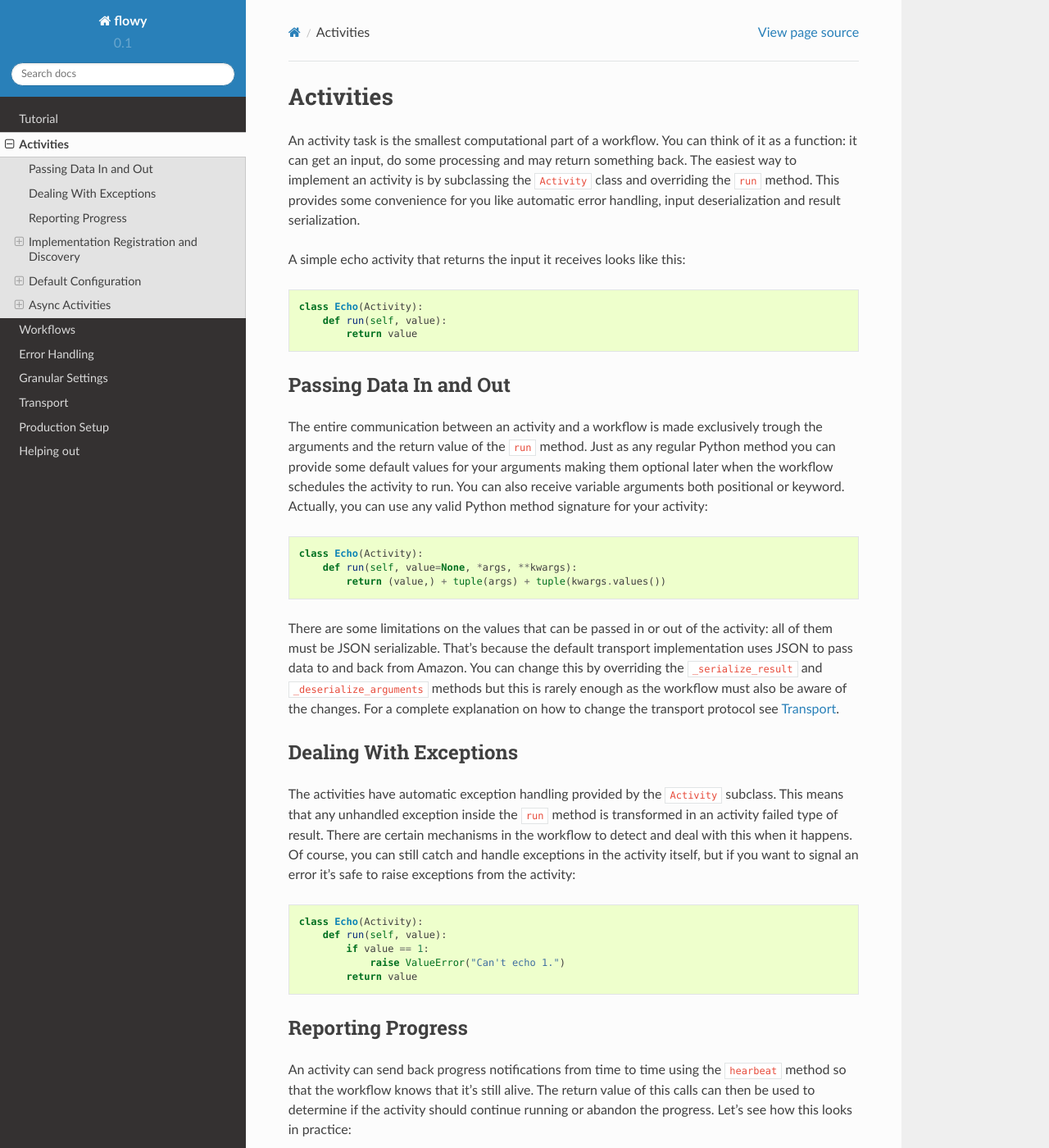
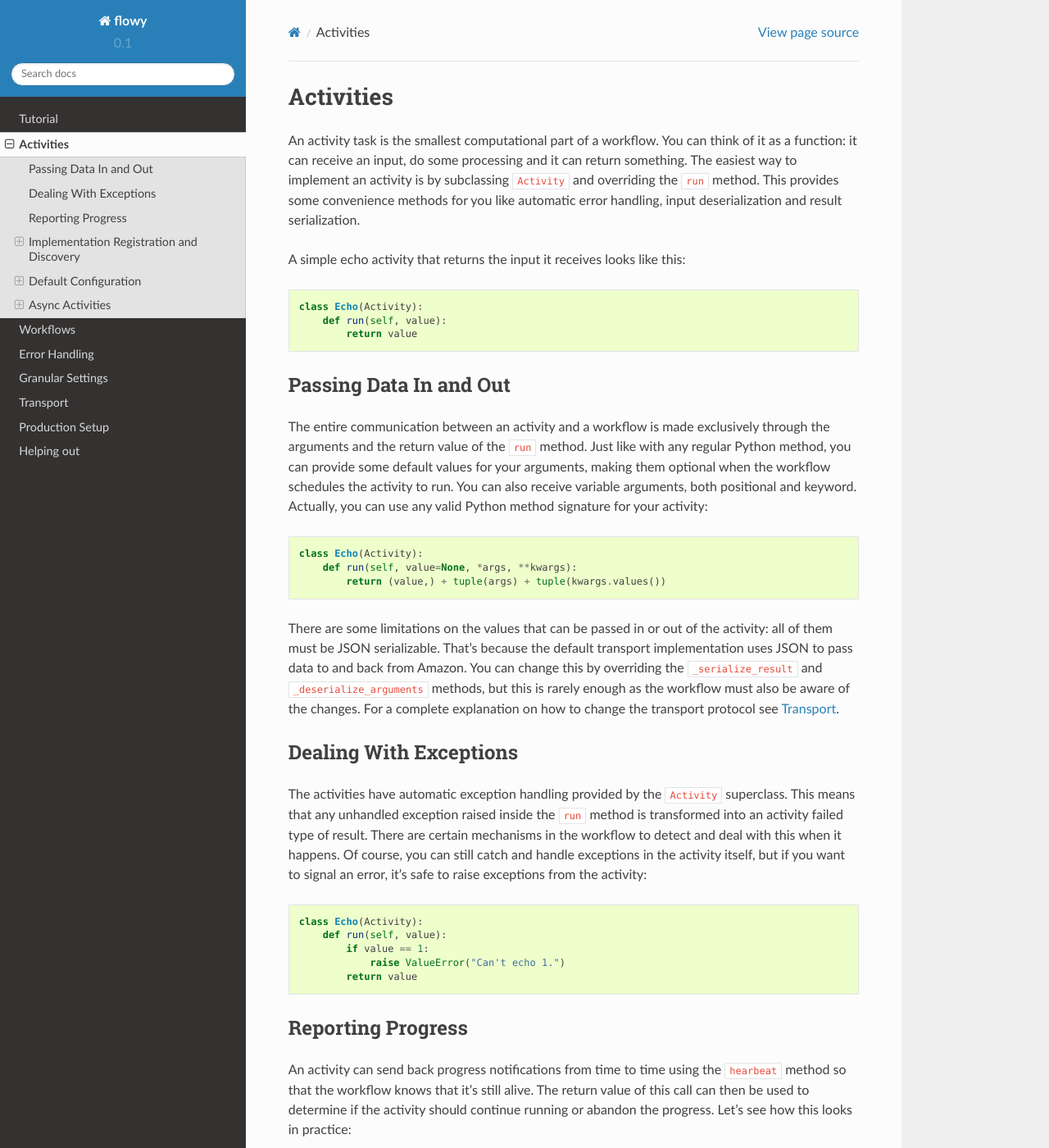
Before and after one commit to severb/flowy, a Sphinx documentation site: the page built from docs/indepth/activity.rst, in a window 1280 px wide and 1400 px high. Shown: the whole window at 82% size. Built offline with Sphinx 7.4.7 and the Read the Docs theme 2.0.0, drawn with Linux system fonts in a browser that asks for light colours; some of the changed text lies outside the part shown.

Commit message:
Fix typos

```diff
--- a/docs/indepth/activity.rst
+++ b/docs/indepth/activity.rst
@@ -4,10 +4,10 @@ Activities
 ==========
 
 An activity task is the smallest computational part of a workflow. You can
-think of it as a function: it can get an input, do some processing and may
-return something back. The easiest way to implement an activity is by
-subclassing the ``Activity`` class and overriding the ``run`` method. This
-provides some convenience for you like automatic error handling, input
+think of it as a function: it can receive an input, do some processing and it
+can return something. The easiest way to implement an activity is by
+subclassing ``Activity`` and overriding the ``run`` method. This
+provides some convenience methods for you like automatic error handling, input
 deserialization and result serialization.
 
 A simple echo activity that returns the input it receives looks like this::
@@ -21,11 +21,11 @@ Passing Data In and Out
 -----------------------
 
 The entire communication between an activity and a workflow is made exclusively
-trough the arguments and the return value of the ``run`` method.  Just as any
-regular Python method you can provide some default values for your arguments
-making them optional later when the workflow schedules the activity to run. You
-can also receive variable arguments both positional or keyword. Actually, you
-can use any valid Python method signature for your activity::
+through the arguments and the return value of the ``run`` method.  Just like
+with any regular Python method, you can provide some default values for your
+arguments, making them optional when the workflow schedules the activity to
+run. You can also receive variable arguments, both positional and keyword.
+Actually, you can use any valid Python method signature for your activity::
 
     class Echo(Activity):
         def run(self, value=None, *args, **kwargs):
@@ -35,7 +35,7 @@ There are some limitations on the values that can be passed in or out of the
 activity: all of them must be JSON serializable. That's because the default
 transport implementation uses JSON to pass data to and back from Amazon. You
 can change this by overriding the ``_serialize_result`` and
-``_deserialize_arguments`` methods but this is rarely enough as the workflow
+``_deserialize_arguments`` methods, but this is rarely enough as the workflow
 must also be aware of the changes. For a complete explanation on how to change
 the transport protocol see :ref:`transport`.
 
@@ -44,11 +44,12 @@ Dealing With Exceptions
 -----------------------
 
 The activities have automatic exception handling provided by the ``Activity``
-subclass. This means that any unhandled exception inside the ``run`` method is
-transformed in an activity failed type of result. There are certain mechanisms
-in the workflow to detect and deal with this when it happens. Of course, you
-can still catch and handle exceptions in the activity itself, but if you want
-to signal an error it's safe to raise exceptions from the activity::
+superclass. This means that any unhandled exception raised inside the ``run``
+method is transformed into an activity failed type of result. There are certain
+mechanisms in the workflow to detect and deal with this when it happens. Of
+course, you can still catch and handle exceptions in the activity itself, but
+if you want to signal an error, it's safe to raise exceptions from the
+activity::
 
     class Echo(Activity):
         def run(self, value):
@@ -62,7 +63,7 @@ Reporting Progress
 
 An activity can send back progress notifications from time to time using the
 ``hearbeat`` method so that the workflow knows that it's still alive. The
-return value of this calls can then be used to determine if the activity should
+return value of this call can then be used to determine if the activity should
 continue running or abandon the progress. Let's see how this looks in
 practice::
 
@@ -116,20 +118,20 @@ existing activities.
 
     It begins by scanning for activity implementations in the *package* list of
     Python package or module objects skipping the ones in the *ignore* list.
-    This two arguments have the same semantic as the ones in the venusian
+    These two arguments have the same semantic value as the ones in the venusian
     `scan`_ method. By default, if no modules are provided it scans the current
     module.
 
     If you want to construct and customize your own SWF `Layer1`_ instance you
-    can pass it in trough the *layer1* attribute.
+    can pass it in through the *layer1* attribute.
 
     If *reg_remote* flag is set it attempts to register the activities
     remotely. The activities need be registered remotely before a workflow can
     schedule any of them. This flag makes it possible to start a lot of workers
     at the same time without all of them doing the remote registration calls.
 
-    The *loop* is mainly used for testing to force the main loop only run for a
-    limited number of iterations. By default the main loop runs forever.
+    The *loop* is mainly used for testing to force the main loop to run only
+    for a limited number of iterations. By default the main loop runs forever.
 
 
 Default Configuration
@@ -138,7 +140,7 @@ Default Configuration
 The ``activity`` decorator does more than just making the implementation
 discoverable, it's also  used to provide activity metadata. The name and the
 version are required and are used to identify the activity. The task list is
-also required but like the other timeout related values it's only a default
+also required but, like the other timeout related values, it's only a default
 value - it can be overridden from the workflow.
 
 .. function:: flowy.swf.scanner.activity(name, version, task_list, heartbeat=None, schedule_to_close=420, schedule_to_start=120, start_to_close=300)
@@ -168,7 +170,8 @@ value - it can be overridden from the workflow.
 .. seealso::
 
     `Amazon SWF Timeout Types`_
-        A document describing in great detail the different types of timeout timers.
+        A document describing in great detail the different types of timeout
+        timers.
 
 
 Async Activities
@@ -176,7 +179,7 @@ Async Activities
 
 An activity need not return a value right away. Instead you can raise a
 ``SuspendTask`` exception to finish the execution without returning a value and
-free the worker. Later, maybe in a different system, you can use
+free the worker. Later, maybe on a different system, you can use
 ``async_scheduler`` to finish the execution. This is useful when an activity is
 asynchronous - for example it waits for a human approval in order to continue::
 
@@ -198,7 +201,7 @@ in an activity as the ``.token`` property.
     control.
 
     If you want to construct and customize your own SWF `Layer1`_ instance you
-    can pass it in trough the *layer1* attribute.
+    can pass it in through the *layer1* attribute.
 
     Objects returned by this factory implement the following methods:
 
```
Also changed, not shown: other parts of docs/indepth/activity.rst (+10 -9 lines).
